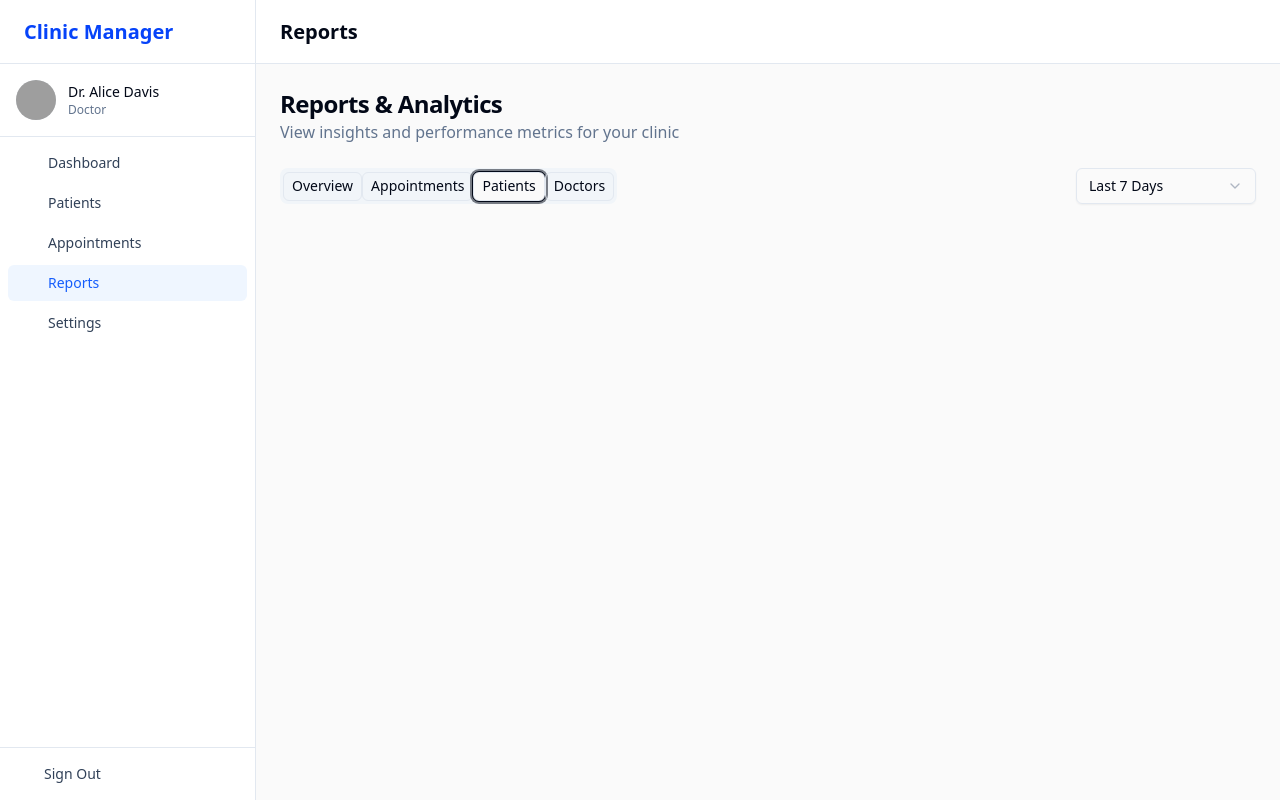
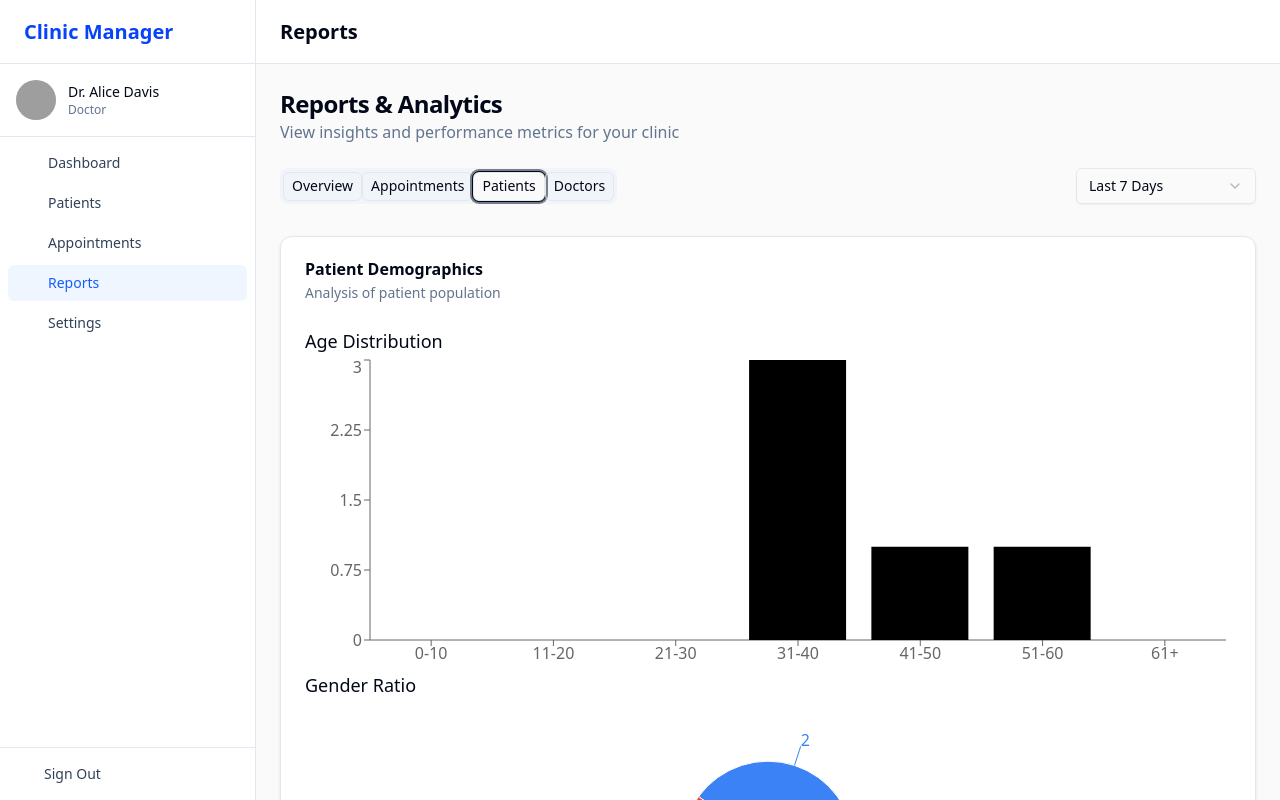
Before and after one commit to Belalnajy/clinic-project, a React (Vite) app in the folder frontend/: page /reports in a window 1280 px wide. Both pictures are taken after a click on the tab "Patients". Built offline with nearby package versions, Linux system fonts and the light colour scheme; grey boxes are pictures that could not be loaded.

Commit message:
feat: add PatientDemographics component to visualize patient demographics in reports

```diff
--- /dev/null
+++ b/frontend/src/components/Reports/PatientDemographics.jsx
@@ -0,0 +1,173 @@
+import React, { useMemo } from 'react';
+import {
+  Card,
+  CardHeader,
+  CardTitle,
+  CardDescription,
+  CardContent,
+  CardFooter,
+} from '@/components/ui/card';
+import { Button } from '@/components/ui/button';
+import {
+  BarChart,
+  Bar,
+  PieChart,
+  Pie,
+  Cell,
+  XAxis,
+  YAxis,
+  Tooltip,
+  Legend,
+  ResponsiveContainer,
+} from 'recharts';
+
+const ageBuckets = [
+  { label: '0-10', min: 0, max: 10 },
+  { label: '11-20', min: 11, max: 20 },
+  { label: '21-30', min: 21, max: 30 },
+  { label: '31-40', min: 31, max: 40 },
+  { label: '41-50', min: 41, max: 50 },
+  { label: '51-60', min: 51, max: 60 },
+  { label: '61+', min: 61, max: Infinity },
+];
+
+const TOP_CONDITIONS_LIMIT = 5;
+
+const PatientDemographics = ({ patients }) => {
+  const { ageData, genderData, displayConditions } = useMemo(() => {
+    const now = new Date();
+    const ageCounts = ageBuckets.map((bucket) => ({ name: bucket.label, count: 0 }));
+    const genderCounts = { male: 0, female: 0 };
+    const conditionCounts = {};
+
+    patients.forEach((patient) => {
+      const birth = new Date(patient.dateOfBirth);
+      const age = Math.floor((now - birth) / (1000 * 60 * 60 * 24 * 365.25));
+      const bucket = ageBuckets.find((b) => age >= b.min && age <= b.max);
+      if (bucket) ageCounts[ageBuckets.indexOf(bucket)].count += 1;
+
+      const genderKey = (patient.gender || '').toLowerCase();
+      if (genderKey === 'male' || genderKey === 'female') {
+        genderCounts[genderKey] += 1;
+      }
+
+      if (Array.isArray(patient.medicalHistory)) {
+        patient.medicalHistory.forEach((entry) => {
+          conditionCounts[entry.condition] = (conditionCounts[entry.condition] || 0) + 1;
+        });
+      }
+    });
+
+    // Prepare condition array without grouping "Others"
+    const displayConditions = Object.entries(conditionCounts)
+      .map(([name, count]) => ({ name, count }))
+      .sort((a, b) => b.count - a.count);
+
+    // Generate unique colors for each condition
+    const colors = displayConditions.map((_, index) => {
+      const hue = (index * 137.5) % 360; // Use golden angle for color distribution
+      return `hsl(${hue}, 70%, 50%)`;
+    });
+
+    const coloredConditions = displayConditions.map((d, index) => ({
+      ...d,
+      color: colors[index],
+    }));
+
+    const ageData = ageCounts;
+    const genderData = Object.entries(genderCounts).map(([name, value]) => ({ name, value }));
+
+    return { ageData, genderData, displayConditions: coloredConditions };
+  }, [patients]);
+
+  const handleExport = () => {
+    const rows = [
+      ['Category', 'Label', 'Count'],
+      ...ageData.map((d) => ['Age', d.name, d.count]),
+      ...genderData.map((d) => ['Gender', d.name, d.value]),
+      ...displayConditions.map((d) => ['Condition', d.name, d.count]),
+    ];
+    const csv = rows.map((r) => r.join(',')).join('\n');
+    const blob = new Blob([csv], { type: 'text/csv' });
+    const url = URL.createObjectURL(blob);
+    const a = document.createElement('a');
+    a.href = url;
+    a.download = 'patient_demographics.csv';
+    a.click();
+    URL.revokeObjectURL(url);
+  };
+
+  const handlePrint = () => window.print();
+
+  return (
+    <Card>
+      <CardHeader>
+        <CardTitle>Patient Demographics</CardTitle>
+        <CardDescription>Analysis of patient population</CardDescription>
+      </CardHeader>
+      <CardContent className="space-y-6">
+        {/* Age Distribution */}
+        <div className="w-full h-52 md:h-64 lg:h-80">
+          <h4 className="text-lg">Age Distribution</h4>
+          <ResponsiveContainer>
+            <BarChart data={ageData}>
+              <XAxis dataKey="name" />
+              <YAxis />
+              <Tooltip />
+              <Bar dataKey="count" fill="#000000" />
+            </BarChart>
+          </ResponsiveContainer>
+        </div>
+
+        {/* Gender Ratio */}
+        <div className="w-full h-52 md:h-64 lg:h-80">
+          <h4 className="text-lg">Gender Ratio</h4>
+          <ResponsiveContainer>
+            <PieChart>
+              <Pie data={genderData} dataKey="value" nameKey="name" outerRadius="60%" label>
+                {genderData.map((entry, idx) => (
+                  <Cell key={idx} fill={['#3B82F6', '#EF4444'][idx]} />
+                ))}
+              </Pie>
+              <Tooltip />
+              <Legend />
+            </PieChart>
+          </ResponsiveContainer>
+        </div>
+
+        {/* Top Conditions */}
+        <div className="w-full h-52 md:h-64 lg:h-80">
+          <h4 className="text-lg">Conditions Distribution</h4>
+          <ResponsiveContainer>
+            <PieChart>
+              <Pie
+                data={displayConditions}
+                dataKey="count"
+                nameKey="name"
+                innerRadius="40%"
+                outerRadius="80%"
+                label
+              >
+                {displayConditions.map((entry, index) => (
+                  <Cell key={index} fill={entry.color} />
+                ))}
+              </Pie>
+              <Tooltip />
+              <Legend />
+            </PieChart>
+          </ResponsiveContainer>
+        </div>
+      </CardContent>
+      <CardFooter className="flex flex-col md:flex-row justify-between gap-4">
+        <Button variant="outline" onClick={handleExport} className="w-full md:w-auto">
+          <i className="fas fa-download mr-2"></i> Export Data
+        </Button>
+        <Button variant="outline" onClick={handlePrint} className="w-full md:w-auto">
+          <i className="fas fa-print mr-2"></i> Print Report
+        </Button>
+      </CardFooter>
+    </Card>
+  );
+};
+
+export default PatientDemographics;
--- a/frontend/src/pages/Reports.jsx
+++ b/frontend/src/pages/Reports.jsx
@@ -34,6 +34,8 @@ import { LineChart, Line, XAxis, YAxis, CartesianGrid, Tooltip } from 'recharts'
 import DailyCompletionChart from '@/components/Reports/DailyCompletionChart';
 import AppointmentTable from '@/components/Reports/AppointmentTable';
 import TableFilters from '@/components/Reports/TableFilters';
+import { BarChart, Bar, Legend } from 'recharts';
+import PatientDemographics from '../components/Reports/PatientDemographics';
 
 const Reports = () => {
   const user = { role: 'manager' };
@@ -54,17 +56,17 @@ const Reports = () => {
     const loadedPatients = getAllPatients();
     const loadedDoctors = getAllDoctors();
 
-    console.log('loadedAppointments', loadedAppointments);
-    console.log('loadedPatients', loadedPatients);
-    console.log('loadedDoctors', loadedDoctors);
+    // console.log('loadedAppointments', loadedAppointments);
+    // console.log('loadedPatients', loadedPatients);
+    // console.log('loadedDoctors', loadedDoctors);
 
     // Enrich appointments with patientName, providerName, and specialization
     // console.log(loadedAppointments);
     const enrichedAppointments = loadedAppointments.map((appointment) => {
       const doctor = loadedDoctors.find((doc) => doc.id === appointment.doctorId);
       const patient = loadedPatients.find((pat) => pat.id === appointment.patientId);
-      console.log('doctor', doctor);
-      console.log('patient', patient);
+      // console.log('doctor', doctor);
+      // console.log('patient', patient);
       return {
         ...appointment,
         providerName: doctor ? doctor.name : 'Unknown Provider',
@@ -74,7 +76,7 @@ const Reports = () => {
     });
 
     setAppointments(enrichedAppointments);
-    console.log('enrichedAppointments', enrichedAppointments);
+    // console.log('enrichedAppointments', enrichedAppointments);
     setPatients(loadedPatients);
     setDoctors(loadedDoctors);
   }, []);
@@ -383,6 +385,10 @@ const Reports = () => {
               </CardFooter>
             </Card>
           </TabsContent>
+
+          <TabsContent value="patients" className="mt-6">
+            <PatientDemographics patients={patients} />
+          </TabsContent>
         </Tabs>
       </div>
     </>
```
